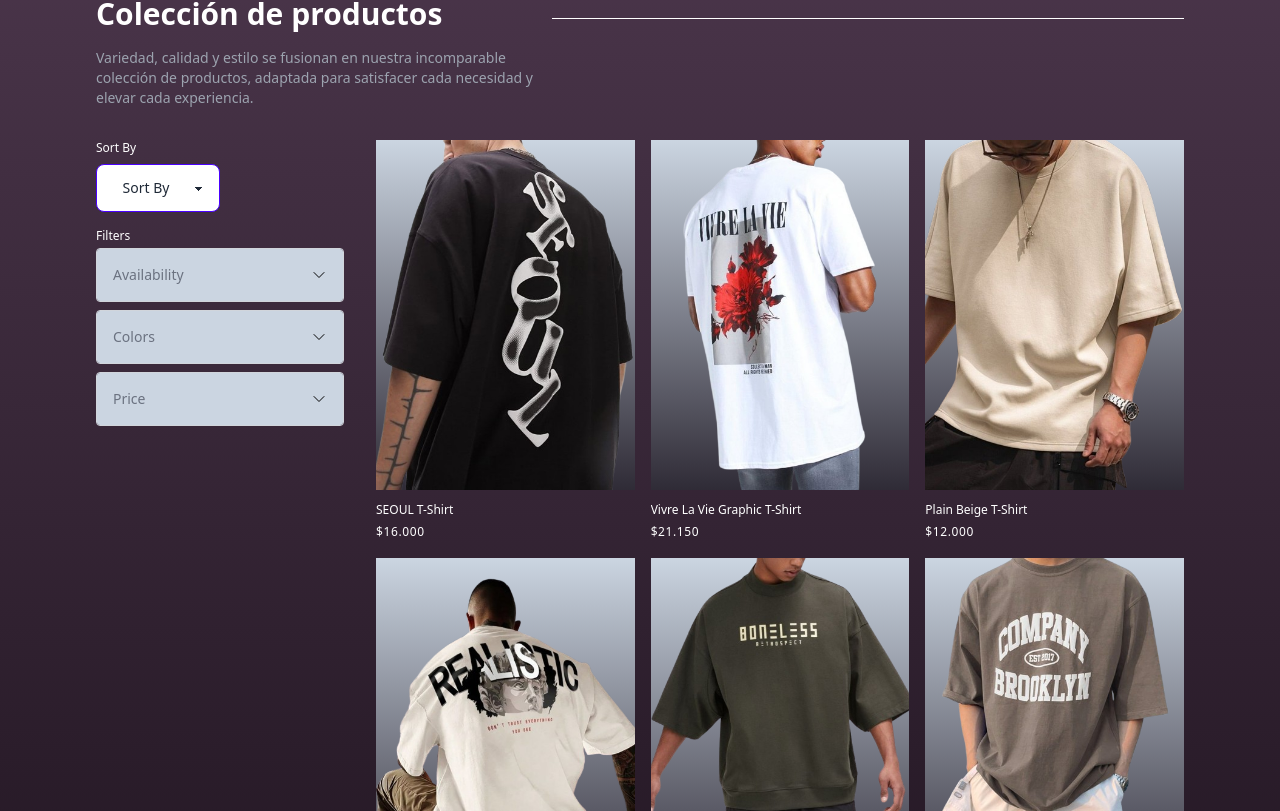
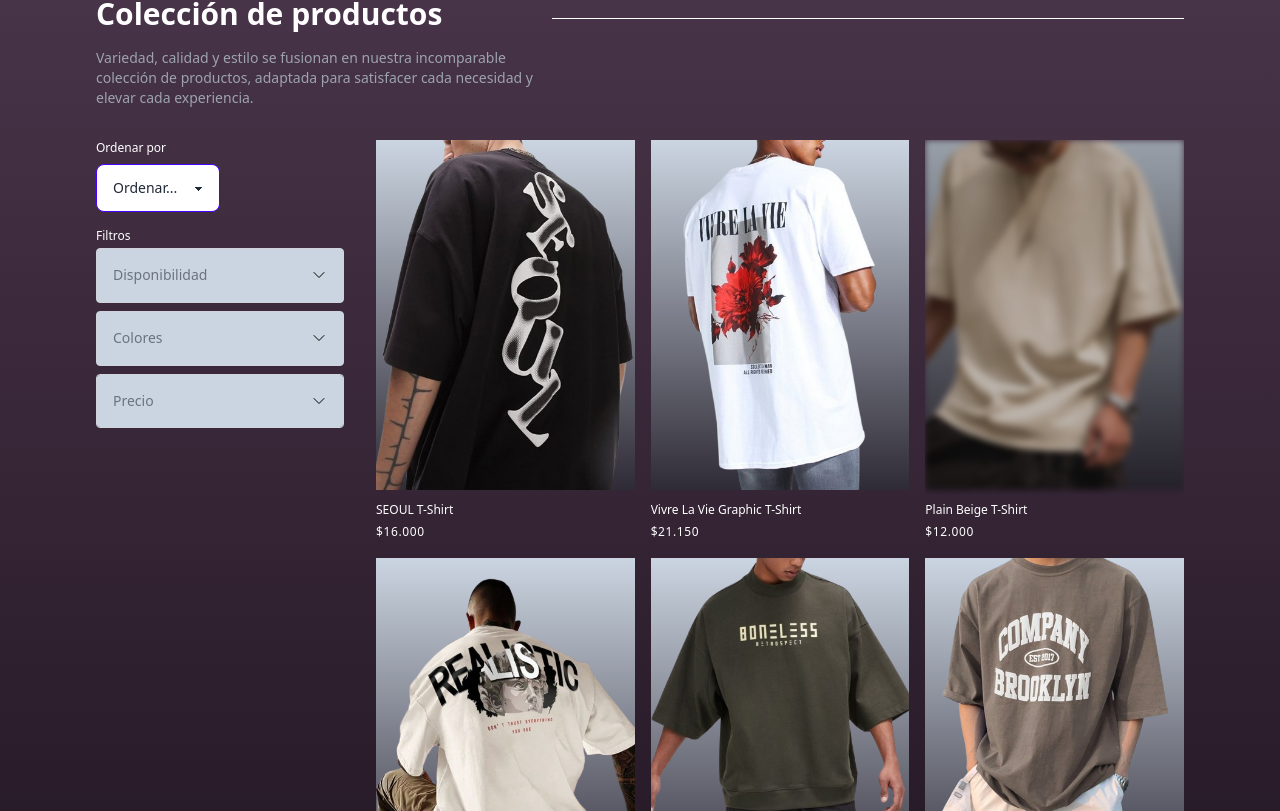
Before and after one commit to PabloFabbian/Vooid-Indumentaria, a React (Vite) app: page / in a window 1280 px wide. Shown: the part 1749-2560 px from the top of the page. Built offline with nearby package versions, Linux system fonts and the light colour scheme.

Commit message:
added funcionality to filters and No Stock blur

```diff
--- a/src/components/VooidShop/FilterOption.jsx
+++ b/src/components/VooidShop/FilterOption.jsx
@@ -1,9 +1,21 @@
+import { useState } from "react";
+import { motion } from "framer-motion";
+
 const FilterOption = ({ label, options, onChange }) => {
+    const [isOpen, setIsOpen] = useState(false);
+
+    const toggleOpen = () => {
+        setIsOpen(!isOpen);
+    };
+
     return (
-        <details className="overflow-hidden rounded border border-gray-300 [&_summary::-webkit-details-marker]:hidden">
-            <summary className="flex cursor-pointer items-center justify-between gap-2 bg-slate-300 p-4 transition">
+        <div className="overflow-hidden rounded border bg-slate-300 border-gray-300">
+            <div
+                className="flex cursor-pointer items-center justify-between gap-2 bg-slate-300 p-4 transition"
+                onClick={toggleOpen}
+            >
                 <span className="text-sm font-medium text-gray-500">{label}</span>
-                <span className="transition group-open:-rotate-180">
+                <span className={`transition ${isOpen ? "rotate-180" : ""}`}>
                     <svg
                         xmlns="http://www.w3.org/2000/svg"
                         fill="none"
@@ -19,11 +31,23 @@
                         />
                     </svg>
                 </span>
-            </summary>
+            </div>
 
-            <div className="border-t border-gray-200 bg-slate-200">
+            <motion.div
+                className="border-t border-gray-200 bg-slate-200"
+                initial={false}
+                animate={isOpen ? "open" : "closed"}
+                variants={{
+                    open: { height: "auto", opacity: 1 },
+                    closed: { height: 0, opacity: 0 },
+                }}
+                transition={{ duration: 0.3 }}
+                style={{ overflow: "hidden" }}
+            >
                 <header className="flex items-center justify-between p-4">
-                    <span className="text-sm text-gray-700">0 Selected</span>
+                    <span className="text-sm text-gray-700">
+                        {options.filter(opt => opt.selected).length} Seleccionados
+                    </span>
                     <button
                         type="button"
                         className="text-sm text-gray-900 underline underline-offset-4"
@@ -53,8 +77,8 @@
                         </li>
                     ))}
                 </ul>
-            </div>
-        </details>
+            </motion.div>
+        </div>
     );
 };
 
--- a/src/components/VooidShop/FilterSection.jsx
+++ b/src/components/VooidShop/FilterSection.jsx
@@ -1,10 +1,12 @@
-import { useState } from "react"
+import { useState } from "react";
+import { motion, AnimatePresence } from "framer-motion";
 import FilterOption from "./FilterOption";
 
 const FilterSection = ({ onFilterChange }) => {
     const [selectedAvailability, setSelectedAvailability] = useState([]);
     const [priceRange, setPriceRange] = useState({ min: '', max: '' });
     const [selectedColors, setSelectedColors] = useState([]);
+    const [isPriceOpen, setIsPriceOpen] = useState(false);
 
     const handleAvailabilityChange = (option) => {
         const newAvailability = selectedAvailability.includes(option)
@@ -41,28 +43,34 @@
         });
     };
 
+    const togglePriceFilter = () => {
+        setIsPriceOpen(!isPriceOpen);
+    };
+
     return (
         <div>
-            <p className="block text-xs font-medium text-white">Filters</p>
+            <p className="block text-xs font-medium text-white">Filtros</p>
 
             <div className="mt-1 space-y-2">
                 <FilterOption
-                    label="Availability"
-                    options={["In Stock", "Pre Order", "Out of Stock"]}
+                    label="Disponibilidad"
+                    options={["En Stock", "Pre Order", "Sin Stock"]}
                     onChange={handleAvailabilityChange}
                 />
 
                 <FilterOption
-                    label="Colors"
-                    options={["Black", "White", "Cream", "Green", "Beige", "Gray"]}
+                    label="Colores"
+                    options={["Negro", "Blanco", "Crema", "Verde", "Beige", "Gris"]}
                     onChange={handleColorChange}
                 />
 
-                {/* Filtro de Precio */}
-                <details className="overflow-hidden rounded border border-gray-300 [&_summary::-webkit-details-marker]:hidden">
-                    <summary className="flex cursor-pointer items-center justify-between gap-2 bg-slate-300 p-4 transition">
-                        <span className="text-sm font-medium text-gray-500">Price</span>
-                        <span className="transition group-open:-rotate-180">
+                <div className="overflow-hidden rounded border border-gray-300">
+                    <button
+                        className="flex w-full cursor-pointer items-center justify-between gap-2 bg-slate-300 p-4 transition"
+                        onClick={togglePriceFilter}
+                    >
+                        <span className="text-sm font-medium text-gray-500">Precio</span>
+                        <span className={`transition ${isPriceOpen ? "-rotate-180" : "rotate-0"}`}>
                             <svg
                                 xmlns="http://www.w3.org/2000/svg"
                                 fill="none"
@@ -78,11 +86,20 @@
                                 />
                             </svg>
                         </span>
-                    </summary>
+                    </button>
 
-                    <div className="border-t border-gray-200 bg-slate-200">
+                    <AnimatePresence initial={false}>
+                        {isPriceOpen && (
+                            <motion.div
+                                key="priceFilter"
+                                initial={{ height: 0, opacity: 0 }}
+                                animate={{ height: "auto", opacity: 1 }}
+                                exit={{ height: 0, opacity: 0 }}
+                                transition={{ duration: 0.3 }}
+                                className="border-t border-gray-200 bg-slate-200"
+                            >
                                 <header className="flex items-center justify-between p-4">
-                            <span className="text-sm text-gray-700">The highest price is $21.150</span>
+                                    <span className="text-sm text-gray-700">El precio mas alto es $21.150</span>
                                     <button
                                         type="button"
                                         className="text-sm text-gray-900 underline underline-offset-4"
@@ -110,8 +127,10 @@
                                         />
                                     </div>
                                 </div>
+                            </motion.div>
+                        )}
+                    </AnimatePresence>
                 </div>
-                </details>
             </div>
         </div>
     );
--- a/src/components/VooidShop/SortBy.jsx
+++ b/src/components/VooidShop/SortBy.jsx
@@ -1,31 +1,32 @@
 import React, { useState } from 'react';
 
-const SortBy = () => {
-    const [sortOption, setSortOption] = useState("default");
+const SortBy = ({ onSortChange }) => {
+    const [sortOption, setSortOption] = useState('default');
 
     const handleChange = (event) => {
-        setSortOption(event.target.value);
-        // Aquí puedes agregar la lógica para manejar el cambio de orden
+        const selectedOption = event.target.value;
+        setSortOption(selectedOption);
+        onSortChange(selectedOption);
     };
 
     return (
         <div className="mb-4">
-        <p htmlFor="SortBy" className="mb-2 block text-xs font-medium text-white">
-            Sort By
-        </p>
+            <label htmlFor="SortBy" className="mb-2 block text-xs font-medium text-white">
+                Ordenar por
+            </label>
             <select
                 id="SortBy"
                 value={sortOption}
                 onChange={handleChange}
                 className="select select-primary w-1/2 max-w-xs"
             >
-            <option value="default" disabled className="text-center">
-                Sort By
+                <option value="default" disabled>
+                Ordenar...
                 </option>
-            <option value="nameDesc">Name, DESC</option>
-            <option value="nameAsc">Name, ASC</option>
-            <option value="priceDesc">Price, DESC</option>
-            <option value="priceAsc">Price, ASC</option>
+                <option value="nameAsc">Nombre, ASC</option>
+                <option value="nameDesc">Nombre, DESC</option>
+                <option value="priceAsc">Precio, ASC</option>
+                <option value="priceDesc">Precio, DESC</option>
             </select>
         </div>
     );
--- a/src/components/VooidShop/VooidShop.jsx
+++ b/src/components/VooidShop/VooidShop.jsx
@@ -3,44 +3,57 @@
 import FilterSection from './FilterSection';
 
 const products = [
-  { id: 1, image: "./Design4.png", type: "Black", name: "SEOUL T-Shirt", price: 16000, availability: "In Stock", color: "Black" },
-  { id: 2, image: "./Design5.png", type: "Hoodie", name: "Vivre La Vie Graphic T-Shirt", price: 21150, availability: "Pre Order", color: "White" },
-  { id: 3, image: "./Design6.png", type: "White", name: "Plain Beige T-Shirt", price: 12000, availability: "Out of Stock", color: "Cream" },
-  { id: 4, image: "./Design7.png", type: "Black", name: "Realistic T-Shirt", price: 18400, availability: "In Stock", color: "Cream" },
-  { id: 5, image: "./Design8.png", type: "Red", name: "BONELESS T-Shirt", price: 16000, availability: "Pre Order", color: "Green" },
-  { id: 6, image: "./Design9.png", type: "Cream", name: "Brooklyn T-Shirt", price: 21150, availability: "In Stock", color: "Beige" },
-  { id: 7, image: "./Design1.png", type: "Black", name: "Solstice Hoodie", price: 12000, availability: "Out of Stock", color: "Gray" },
-  { id: 8, image: "./Design2.png", type: "Drip", name: "Neptune Hoodie", price: 18400, availability: "In Stock", color: "Black" },
-  { id: 9, image: "./Design3.png", type: "Hoodie", name: "Ferrari Hoodie", price: 16500, availability: "Pre Order", color: "White" },
+  { id: 1, image: "./Design4.png", type: "Black", name: "SEOUL T-Shirt", price: 16000, availability: "En Stock", color: "Negro" },
+  { id: 2, image: "./Design5.png", type: "Hoodie", name: "Vivre La Vie Graphic T-Shirt", price: 21150, availability: "Pre Order", color: "Blanco" },
+  { id: 3, image: "./Design6.png", type: "White", name: "Plain Beige T-Shirt", price: 12000, availability: "Sin Stock", color: "Crema" },
+  { id: 4, image: "./Design7.png", type: "Black", name: "Realistic T-Shirt", price: 18400, availability: "En Stock", color: "Crema" },
+  { id: 5, image: "./Design8.png", type: "Red", name: "BONELESS T-Shirt", price: 16000, availability: "Pre Order", color: "Verde" },
+  { id: 6, image: "./Design9.png", type: "Cream", name: "Brooklyn T-Shirt", price: 21150, availability: "En Stock", color: "Beige" },
+  { id: 7, image: "./Design1.png", type: "Black", name: "Solstice Hoodie", price: 12000, availability: "Sin Stock", color: "Gris" },
+  { id: 8, image: "./Design2.png", type: "Drip", name: "Neptune Hoodie", price: 18400, availability: "En Stock", color: "Negro" },
+  { id: 9, image: "./Design3.png", type: "Hoodie", name: "Ferrari Hoodie", price: 16500, availability: "Pre Order", color: "Blanco" },
 ];
 
 function VooidShop() {
-  // Estados para manejar los filtros
   const [filteredProducts, setFilteredProducts] = useState(products);
 
   const applyFilters = (filters) => {
     const { availability, priceRange, colors } = filters;
 
     const filtered = products.filter((product) => {
-      // Filtrado por disponibilidad
       const availabilityMatch = availability.length === 0 || availability.includes(product.availability);
-
-      // Filtrado por rango de precio
-      const priceMatch = (!priceRange.min || product.price >= priceRange.min) &&
-                          (!priceRange.max || product.price <= priceRange.max);
-
-      // Filtrado por color
+      const priceMatch = (!priceRange.min || product.price >= priceRange.min) && (!priceRange.max || product.price <= priceRange.max);
       const colorMatch = colors.length === 0 || colors.includes(product.color);
-
       return availabilityMatch && priceMatch && colorMatch;
     });
 
     setFilteredProducts(filtered);
   };
 
-  const formatPrice = (price) => {
-    return `$${price.toLocaleString("es-AR")}`; // Formato de precio en AR
+  const handleSortChange = (sortOption) => {
+    const sortedProducts = [...filteredProducts];
+
+    switch (sortOption) {
+      case 'nameAsc':
+        sortedProducts.sort((a, b) => a.name.localeCompare(b.name));
+        break;
+      case 'nameDesc':
+        sortedProducts.sort((a, b) => b.name.localeCompare(a.name));
+        break;
+      case 'priceAsc':
+        sortedProducts.sort((a, b) => a.price - b.price);
+        break;
+      case 'priceDesc':
+        sortedProducts.sort((a, b) => b.price - a.price);
+        break;
+      default:
+        break;
+    }
+
+    setFilteredProducts(sortedProducts);
   };
+
+  const formatPrice = (price) => `$${price.toLocaleString("es-AR")}`;
 
   return (
     <section className="bg-gradient-to-b from-[#4A354A] to-[#110911]">
@@ -64,39 +77,35 @@
         <div className="mt-8 block lg:hidden">
           <button className="flex cursor-pointer items-center gap-2 border-b border-gray-400 pb-1 text-gray-900 transition hover:border-gray-600">
             <span className="text-sm font-medium text-white">Filters & Sorting</span>
-            <svg
-              xmlns="http://www.w3.org/2000/svg"
-              fill="none"
-              viewBox="0 0 24 24"
-              strokeWidth="1.5"
-              stroke="currentColor"
-              className="size-4 rtl:rotate-180"
-            >
-              <path
-                strokeLinecap="round"
-                strokeLinejoin="round"
-                d="M8.25 4.5l7.5 7.5-7.5 7.5"
-              />
+            <svg xmlns="http://www.w3.org/2000/svg" fill="none" viewBox="0 0 24 24" strokeWidth="1.5" stroke="currentColor" className="size-4 rtl:rotate-180">
+              <path strokeLinecap="round" strokeLinejoin="round" d="M8.25 4.5l7.5 7.5-7.5 7.5" />
             </svg>
           </button>
         </div>
 
         <div className="mt-4 lg:mt-8 lg:grid lg:grid-cols-4 lg:items-start lg:gap-8">
           <div className="hidden space-y-4 lg:block">
-            <SortBy />
+            <SortBy onSortChange={handleSortChange} />
             <FilterSection onFilterChange={applyFilters} />
           </div>
 
           <div className="lg:col-span-3">
             <ul className="grid grid-cols-2 gap-4 md:grid-cols-3">
               {filteredProducts.map((product) => (
-                <li key={product.id}>
-                  <a href="#" className="group block overflow-hidden">
+                <li key={product.id} className="relative group">
+                  <a href="#" className="block overflow-hidden">
                     <img
                       src={product.image}
-                      alt=""
-                      className="h-[350px] w-full object-cover transition duration-500 group-hover:scale-105 2xl:h-[450px] bg-gradient-to-t from-[#2F2B36] to-slate-300"
+                      alt={product.name}
+                      className={`h-[350px] w-full object-cover transition duration-500 group-hover:scale-105 2xl:h-[450px] bg-gradient-to-t from-[#2F2B36] to-slate-300 ${
+                        product.availability === "Sin Stock" ? "brightness-75	filter blur-[3px]" : ""
+                      }`}
                     />
+                    {product.availability === "Sin Stock" && (
+                      <div className="absolute inset-0 bg-opacity-70 flex items-center justify-center text-white font-semibold text-xl transition-opacity duration-300 opacity-0 group-hover:opacity-100 -mt-12">
+                        Agotado
+                      </div>
+                    )}
                     <div className="relative bg-transparent pt-3">
                       <h3 className="md:text-xs 2xl:text-base text-white group-hover:underline group-hover:underline-offset-4">
                         {product.name}
```
Lines whose indentation alone changed are shown as unchanged.
